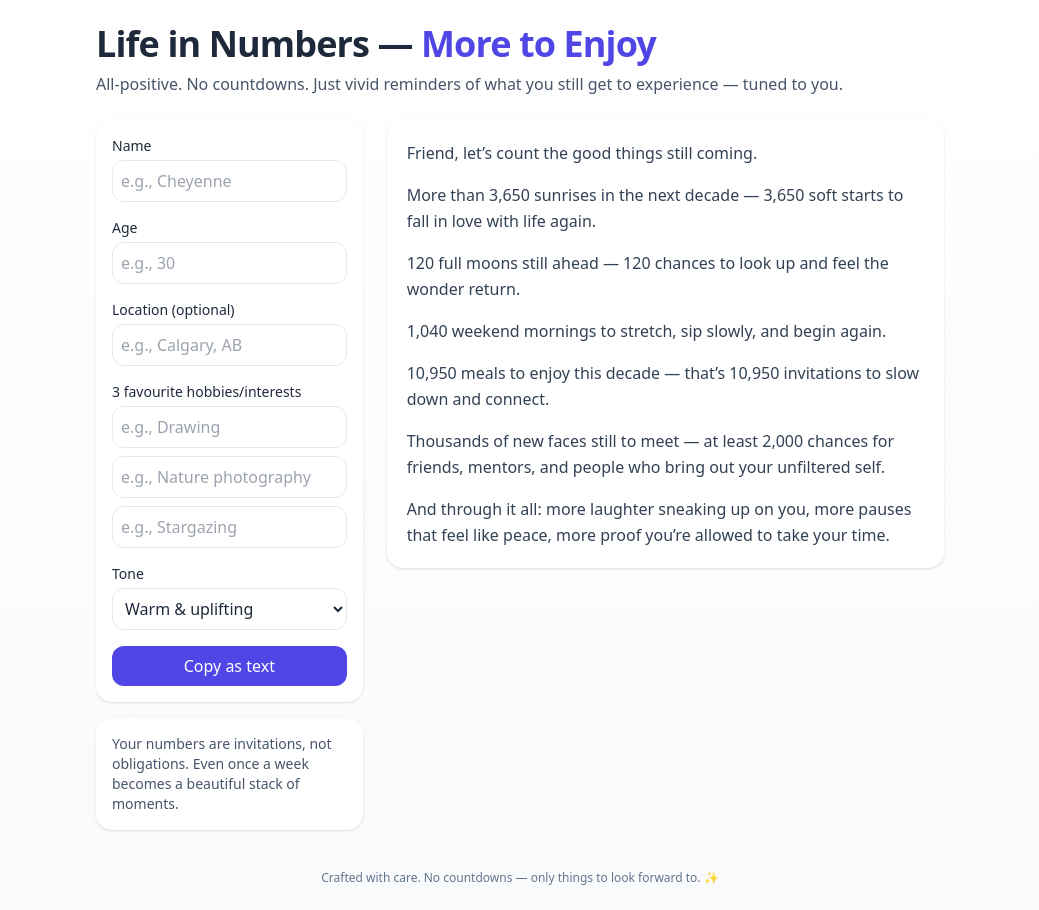
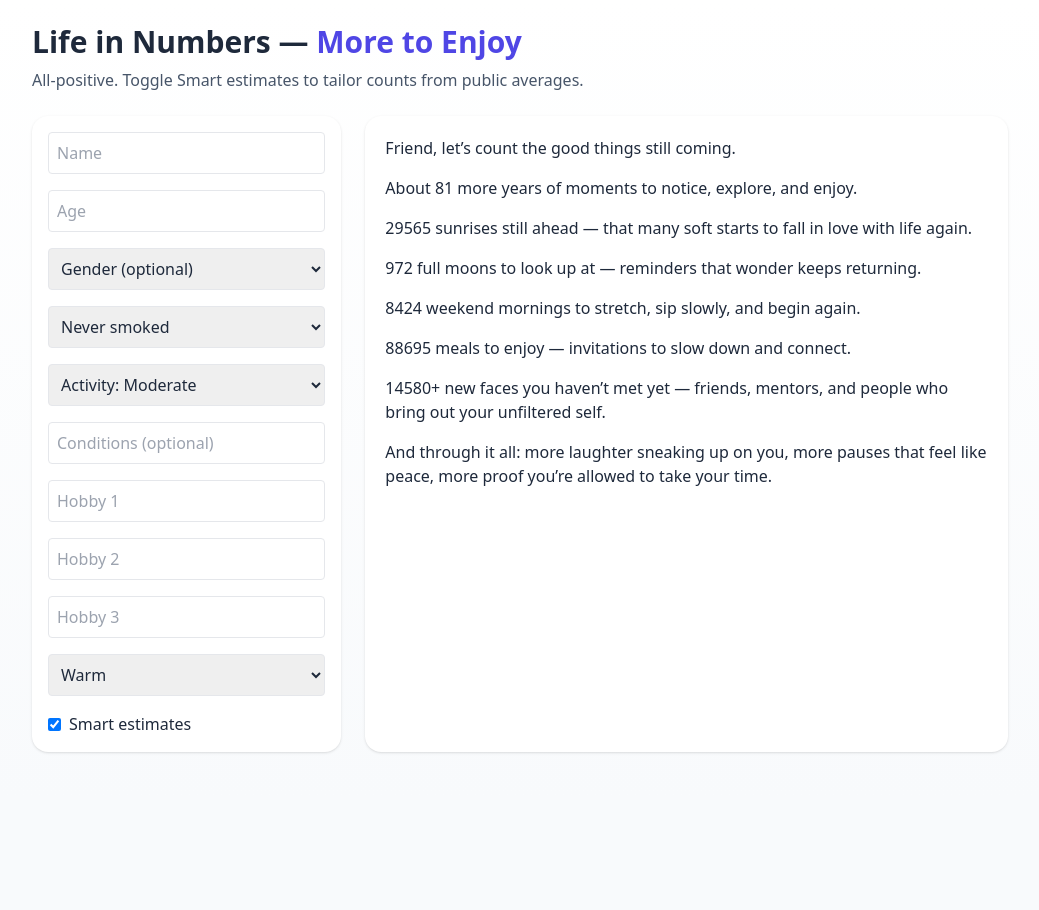
Before and after one commit to mylifeinnumbers/more-to-enjoy, a React (Vite) app: page / in a window 1280 px wide. Shown: the whole page, without its empty margins (120-1159 px from the left). After the commit the page ends 800 px from the top, so only its background shows below. Built offline with nearby package versions, Linux system fonts and the light colour scheme.

Commit message:
Update App.jsx

```diff
--- a/src/App.jsx
+++ b/src/App.jsx
@@ -1,155 +1,109 @@
 import React, { useMemo, useState } from "react";
 
-// Life in Numbers — Poetic, All‑Positive MVP (No countdowns)
-// Single-file React component. Tailwind recommended. Deploy on Netlify/Vercel.
-// Inputs: name, age, (optional) location, 3 hobbies. Output: uplifting, specific lines.
-
+// Life in Numbers — Poetic MVP with Smart Estimates
 export default function LifeInNumbersPoetic() {
   const [name, setName] = useState("");
   const [age, setAge] = useState("");
   const [location, setLocation] = useState("");
   const [hobbies, setHobbies] = useState(["", "", ""]);
-  const [tone, setTone] = useState("warm"); // warm | playful | gentle
+  const [tone, setTone] = useState("warm");
+  const [gender, setGender] = useState("unspecified");
+  const [smoking, setSmoking] = useState("never");
+  const [activity, setActivity] = useState("moderate");
+  const [conditions, setConditions] = useState("");
+  const [useSmart, setUseSmart] = useState(true);
 
-  // Helpers
   const toInt = (v, d = 0) => {
     const n = parseInt(String(v).replace(/[^0-9]/g, ""), 10);
     return Number.isFinite(n) ? n : d;
   };
 
-  // Constants (safe, non-medical, non-lifespan)
-  const DAYS_PER_YEAR = 365;
-  const YEARS_DECADE = 10;
-  const SUNRISES_DECADE = DAYS_PER_YEAR * YEARS_DECADE; // 3650
-  const FULLMOONS_PER_YEAR = 12; // average usable for encouragement
-  const FULLMOONS_DECADE = FULLMOONS_PER_YEAR * YEARS_DECADE; // 120
-  const WEEKENDS_PER_YEAR = 52; // weekend mornings to savor
-  const WEEKENDS_DECADE = WEEKENDS_PER_YEAR * YEARS_DECADE; // 520 (mornings) or 1040 (both days)
-  const MEALS_PER_DAY = 3; // flexible, positive frame
-  const MEALS_DECADE = MEALS_PER_DAY * DAYS_PER_YEAR * YEARS_DECADE; // 10,950
+  const baselineLE = (g) => g === "male" ? 79 : g === "female" ? 83 : 81;
+  const adjSmoking = (s) => s === "current" ? -8 : s === "former" ? -3 : 0;
+  const adjActivity = (a) => a === "high" ? 2 : a === "low" ? -2 : 0;
+  const adjConditions = (t) => {
+    t = t.toLowerCase();
+    let adj = 0;
+    if (t.includes("diab")) adj -= 3;
+    if (t.includes("asthma")) adj -= 1;
+    if (t.includes("hypertension")) adj -= 1;
+    return adj;
+  };
 
-  // Hobbies: assume a gentle cadence of 1x/week if left blank; user can change later in paid version
-  const hobbyLines = useMemo(() => {
-    const clean = hobbies.map((h) => h.trim()).filter(Boolean);
-    const perYear = 52;
-    const perDecade = perYear * YEARS_DECADE; // 520
-    return clean.slice(0, 3).map((h) => ({
-      label: h,
-      perYear,
-      perDecade,
-    }));
-  }, [hobbies]);
+  const ageNum = toInt(age, 0);
+  const expectedLifespan = Math.max(60, Math.min(100, baselineLE(gender) + adjSmoking(smoking) + adjActivity(activity) + adjConditions(conditions)));
+  const yearsAhead = Math.max(0, useSmart ? expectedLifespan - ageNum : 10);
 
-  const firstName = name.trim() || "Friend";
-  const ageNum = toInt(age, 0);
+  const daysAhead = Math.round(yearsAhead * 365);
+  const weekendsAhead = Math.round(yearsAhead * 104);
+  const fullMoonsAhead = Math.round(yearsAhead * 12);
+  const mealsAhead = Math.round(yearsAhead * 365 * 3);
 
-  // Tone variants
-  const toneWrap = (s) => {
-    if (tone === "playful") return s.replaceAll("You", "You").replaceAll("you", "you");
-    if (tone === "gentle") return s.replaceAll("You", "You").replaceAll("!", ".");
-    return s; // warm (default)
-  };
+  const hobbyLines = hobbies.map((h) => h.trim()).filter(Boolean).map((h) => ({
+    label: h,
+    total: Math.round(52 * yearsAhead)
+  }));
+
+  const toneWrap = (s) => tone === "gentle" ? s.replace(/!/g, ".") : s;
 
   const lines = useMemo(() => {
     const L = [];
-
-    L.push(toneWrap(`${firstName}, let’s count the good things still coming.`));
-
-    // Anchor lines — decade-based invitations
-    L.push(toneWrap(`More than ${SUNRISES_DECADE.toLocaleString()} sunrises in the next decade — ${SUNRISES_DECADE.toLocaleString()} soft starts to fall in love with life again.`));
-    L.push(toneWrap(`${FULLMOONS_DECADE.toLocaleString()} full moons still ahead — ${FULLMOONS_DECADE.toLocaleString()} chances to look up and feel the wonder return.`));
-
-    // Weekend mornings: count both days gently
-    L.push(toneWrap(`${(WEEKENDS_DECADE * 2).toLocaleString()} weekend mornings to stretch, sip slowly, and begin again.`));
-
-    // Meals as connection
-    L.push(toneWrap(`${MEALS_DECADE.toLocaleString()} meals to enjoy this decade — that’s ${MEALS_DECADE.toLocaleString()} invitations to slow down and connect.`));
-
-    // Strangers/future friends — keep it positive without pretending precision
-    const strangers = 2000 + (ageNum % 31) * 10; // playful variation 2000–2310
-    L.push(toneWrap(`Thousands of new faces still to meet — at least ${strangers.toLocaleString()} chances for friends, mentors, and people who bring out your unfiltered self.`));
-
-    // Hobbies personalized
-    hobbyLines.forEach((h) => {
-      L.push(toneWrap(`${h.perDecade.toLocaleString()} tiny ${h.label.toLowerCase()} moments in the next ten years. Even one a week becomes a beautiful stack of joy.`));
-    });
-
-    // Location flavor (optional, soft)
-    if (location.trim()) {
-      L.push(toneWrap(`Countless ${location.trim()} days to notice what makes home feel like home.`));
-    }
-
-    // Closing reassurance (no numbers)
+    L.push(toneWrap(`${name || "Friend"}, let’s count the good things still coming.`));
+    if (useSmart) L.push(toneWrap(`About ${Math.max(1, Math.round(yearsAhead))} more years of moments to notice, explore, and enjoy.`));
+    else L.push(toneWrap(`Let’s look at the next ten years and fill them with gentle joys.`));
+    L.push(toneWrap(`${daysAhead} sunrises still ahead — that many soft starts to fall in love with life again.`));
+    L.push(toneWrap(`${fullMoonsAhead} full moons to look up at — reminders that wonder keeps returning.`));
+    L.push(toneWrap(`${weekendsAhead} weekend mornings to stretch, sip slowly, and begin again.`));
+    L.push(toneWrap(`${mealsAhead} meals to enjoy — invitations to slow down and connect.`));
+    L.push(toneWrap(`${Math.round(yearsAhead * 180)}+ new faces you haven’t met yet — friends, mentors, and people who bring out your unfiltered self.`));
+    hobbyLines.forEach((h) => L.push(toneWrap(`${h.total} tiny ${h.label.toLowerCase()} moments to stack — even once a week becomes a beautiful pattern.`)));
+    if (location.trim()) L.push(toneWrap(`Plenty of ${location} days to notice what makes home feel like home.`));
     L.push(toneWrap(`And through it all: more laughter sneaking up on you, more pauses that feel like peace, more proof you’re allowed to take your time.`));
-
     return L;
-  }, [firstName, ageNum, hobbyLines, location, tone]);
-
-  function copyText() {
-    const text = lines.join("\n\n");
-    navigator.clipboard.writeText(text).then(() => alert("Copied to clipboard ✨"));
-  }
+  }, [name, yearsAhead, daysAhead, fullMoonsAhead, weekendsAhead, mealsAhead, hobbyLines, location, tone, useSmart]);
 
   return (
     <div className="min-h-screen bg-gradient-to-b from-white to-slate-50 text-slate-800">
-      <div className="max-w-4xl mx-auto p-6">
+      <div className="max-w-5xl mx-auto p-6">
         <header className="mb-6">
-          <h1 className="text-3xl md:text-4xl font-semibold tracking-tight">Life in Numbers — <span className="text-indigo-600">More to Enjoy</span></h1>
-          <p className="mt-2 text-slate-600">All-positive. No countdowns. Just vivid reminders of what you still get to experience — tuned to you.</p>
+          <h1 className="text-3xl font-semibold">Life in Numbers — <span className="text-indigo-600">More to Enjoy</span></h1>
+          <p className="mt-2 text-slate-600">All-positive. Toggle Smart estimates to tailor counts from public averages.</p>
         </header>
 
         <div className="grid md:grid-cols-3 gap-6">
-          {/* Inputs */}
-          <section className="md:col-span-1">
-            <div className="bg-white rounded-2xl shadow p-4 space-y-4">
-              <div>
-                <label className="block text-sm font-medium">Name</label>
-                <input className="mt-1 w-full rounded-xl border border-slate-200 p-2 focus:ring-2 focus:ring-indigo-500" placeholder="e.g., Cheyenne" value={name} onChange={(e) => setName(e.target.value)} />
-              </div>
-              <div>
-                <label className="block text-sm font-medium">Age</label>
-                <input type="number" min={0} className="mt-1 w-full rounded-xl border border-slate-200 p-2 focus:ring-2 focus:ring-indigo-500" placeholder="e.g., 30" value={age} onChange={(e) => setAge(e.target.value)} />
-              </div>
-              <div>
-                <label className="block text-sm font-medium">Location (optional)</label>
-                <input className="mt-1 w-full rounded-xl border border-slate-200 p-2 focus:ring-2 focus:ring-indigo-500" placeholder="e.g., Calgary, AB" value={location} onChange={(e) => setLocation(e.target.value)} />
-              </div>
-              <div>
-                <label className="block text-sm font-medium">3 favourite hobbies/interests</label>
-                <div className="space-y-2 mt-1">
-                  {hobbies.map((h, i) => (
-                    <input key={i} className="w-full rounded-xl border border-slate-200 p-2 focus:ring-2 focus:ring-indigo-500" placeholder={i === 0 ? "e.g., Drawing" : i === 1 ? "e.g., Nature photography" : "e.g., Stargazing"} value={h} onChange={(e) => setHobbies((prev) => prev.map((x, idx) => (idx === i ? e.target.value : x)))} />
-                  ))}
-                </div>
-              </div>
-              <div>
-                <label className="block text-sm font-medium">Tone</label>
-                <select className="mt-1 w-full rounded-xl border border-slate-200 p-2 bg-white focus:ring-2 focus:ring-indigo-500" value={tone} onChange={(e) => setTone(e.target.value)}>
-                  <option value="warm">Warm & uplifting</option>
-                  <option value="gentle">Gentle & cozy</option>
-                  <option value="playful">Playful & sparkly</option>
-                </select>
-              </div>
-              <button onClick={copyText} className="w-full rounded-xl px-3 py-2 bg-indigo-600 text-white hover:bg-indigo-700">Copy as text</button>
-            </div>
-            <div className="mt-4 bg-white rounded-2xl shadow p-4 text-sm text-slate-600">
-              Your numbers are invitations, not obligations. Even once a week becomes a beautiful stack of moments.
-            </div>
+          <section className="md:col-span-1 bg-white rounded-2xl shadow p-4 space-y-4">
+            <input placeholder="Name" value={name} onChange={(e) => setName(e.target.value)} className="w-full border p-2 rounded" />
+            <input placeholder="Age" type="number" value={age} onChange={(e) => setAge(e.target.value)} className="w-full border p-2 rounded" />
+            <select value={gender} onChange={(e) => setGender(e.target.value)} className="w-full border p-2 rounded">
+              <option value="unspecified">Gender (optional)</option>
+              <option value="female">Female</option>
+              <option value="male">Male</option>
+              <option value="nonbinary">Non-binary</option>
+            </select>
+            <select value={smoking} onChange={(e) => setSmoking(e.target.value)} className="w-full border p-2 rounded">
+              <option value="never">Never smoked</option>
+              <option value="former">Former smoker</option>
+              <option value="current">Current smoker</option>
+            </select>
+            <select value={activity} onChange={(e) => setActivity(e.target.value)} className="w-full border p-2 rounded">
+              <option value="moderate">Activity: Moderate</option>
+              <option value="low">Low</option>
+              <option value="high">High</option>
+            </select>
+            <input placeholder="Conditions (optional)" value={conditions} onChange={(e) => setConditions(e.target.value)} className="w-full border p-2 rounded" />
+            {hobbies.map((h, i) => <input key={i} placeholder={`Hobby ${i+1}`} value={h} onChange={(e) => setHobbies(hobbies.map((x, idx) => idx === i ? e.target.value : x))} className="w-full border p-2 rounded" />)}
+            <select value={tone} onChange={(e) => setTone(e.target.value)} className="w-full border p-2 rounded">
+              <option value="warm">Warm</option>
+              <option value="gentle">Gentle</option>
+              <option value="playful">Playful</option>
+            </select>
+            <label className="flex items-center gap-2"><input type="checkbox" checked={useSmart} onChange={(e) => setUseSmart(e.target.checked)} /> Smart estimates</label>
           </section>
 
-          {/* Output */}
-          <section className="md:col-span-2">
-            <div className="bg-white rounded-2xl shadow p-5 space-y-4">
-              {lines.map((line, i) => (
-                <p key={i} className="text-slate-700 leading-relaxed">{line}</p>
-              ))}
-            </div>
+          <section className="md:col-span-2 bg-white rounded-2xl shadow p-5 space-y-4">
+            {lines.map((line, i) => <p key={i}>{line}</p>)}
           </section>
         </div>
-
-        <footer className="mt-10 text-center text-xs text-slate-500">
-          Crafted with care. No countdowns — only things to look forward to. ✨
-        </footer>
       </div>
     </div>
   );
```
